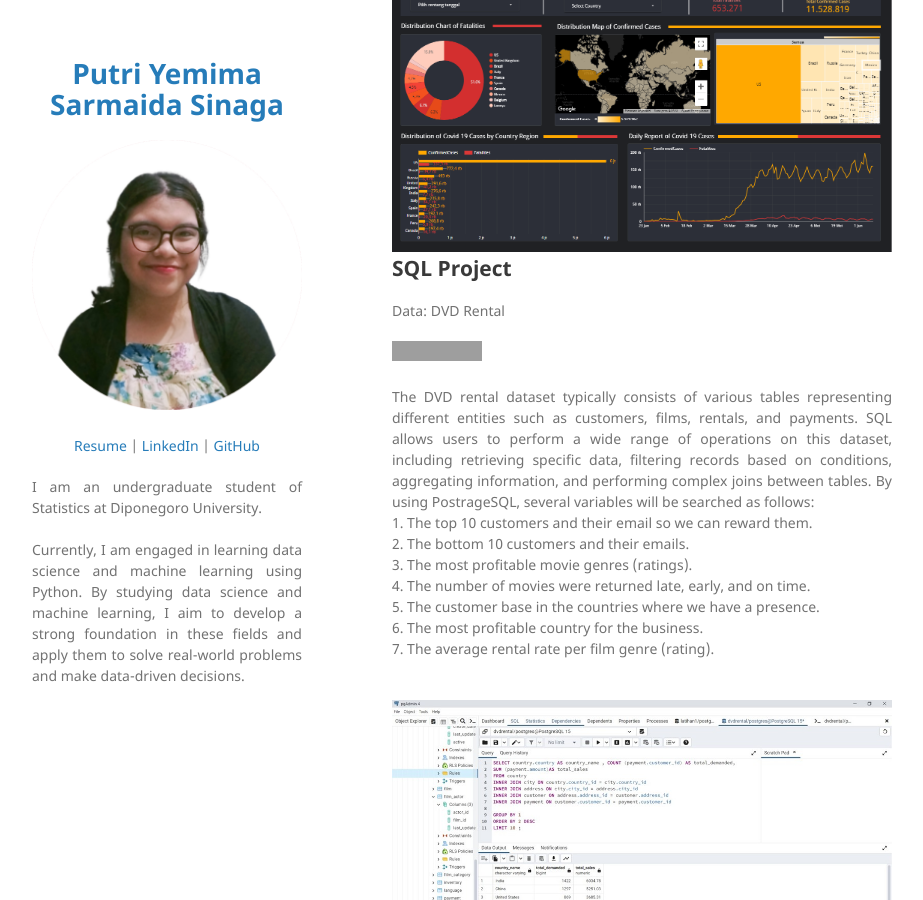
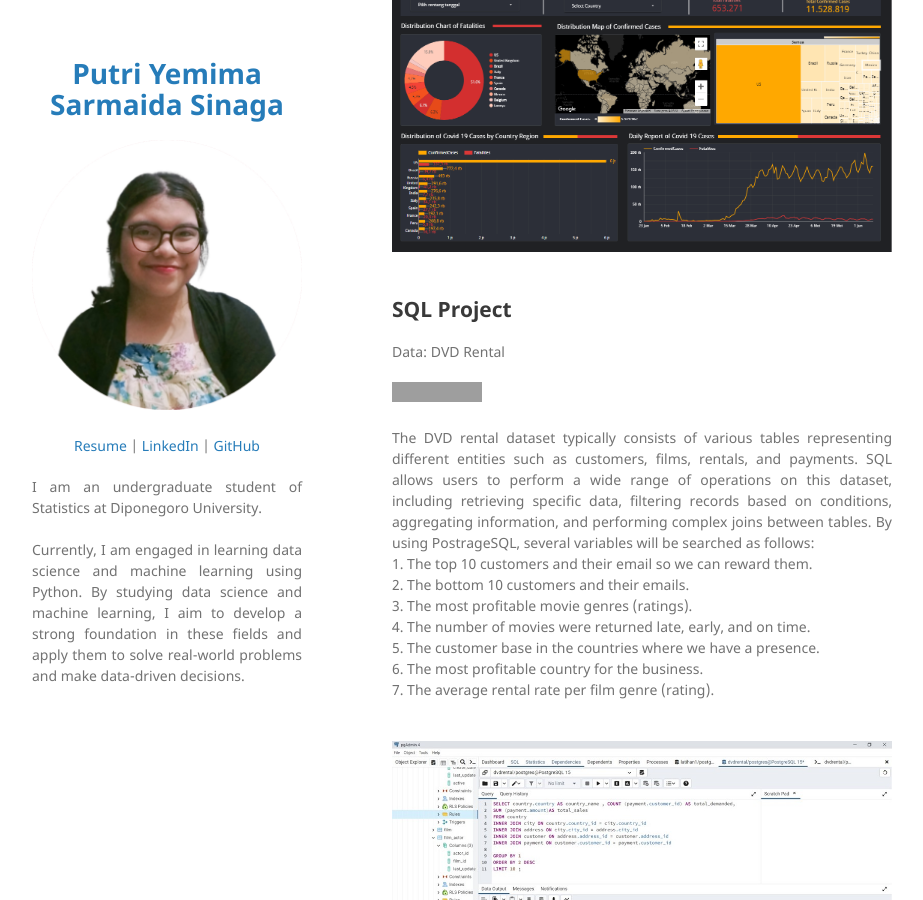
Before and after one commit to pyemimaa/portofolio, a Jekyll site: the page built from index.md, in a window 1280 px wide and 900 px high, scrolled down 389 px. Shown: the whole window, without its empty margins (178-1101 px from the left). Built offline with Jekyll 4.4.1, drawn with Linux system fonts in a browser that asks for light colours; our own code applies the rules of GitHub Pages for plain Markdown files; grey boxes are pictures that could not be loaded.

Commit message:
index.md

```diff
--- a/index.md
+++ b/index.md
@@ -9,7 +9,7 @@ Global Covid-19 Cases Dashboard
 
 <div style="text-align: justify"> a COVID-19 dashboard in Looker Studio would serve as a central hub for monitoring and analyzing the pandemic's impact. By presenting data in an intuitive and visually appealing manner, it would enable users to make informed decisions, track trends, and understand the evolving situation more effectively. </div>
 
-<center><img src="images/topic18.png"/></center>
+<center><img src="images/topic18.png"/></center> <br>
 
 ## SQL Project
 Data: DVD Rental
```
